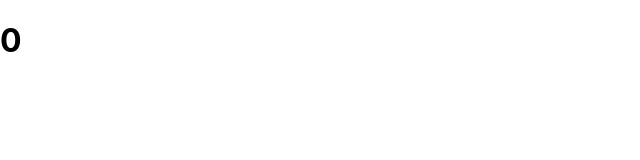
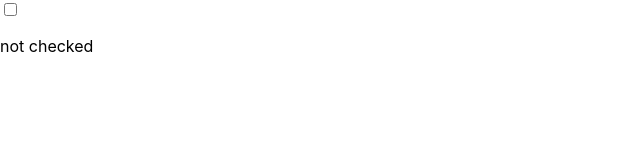
Before and after one commit to agalloch88/hooks-practice, a React (Create React App) app: page / in a window 1280 px wide. Shown: the top 160 px of the page, without its empty margins (0-640 px from the left). Built offline with nearby package versions, Linux system fonts and the light colour scheme.

Commit message:
refactor checkbox example, converting from useState to useReducer

```diff
--- a/src/index.js
+++ b/src/index.js
@@ -5,10 +5,17 @@ import reportWebVitals from './reportWebVitals';
 
 function App() {
 
-  const [number, setNumber] = useReducer((number, newNumber) => number + newNumber, 0);
+  const [checked, toggle] = useReducer((checked) => !checked, false);
 
   return (
-    <h1 onClick={() => setNumber(1)}>{number}</h1>
+    <>
+      <input
+        type="checkbox"
+        value={checked}
+        onChange={toggle}
+      />
+      <p>{checked ? "checked" : "not checked"}</p>
+    </>
   )
 }
 
```
